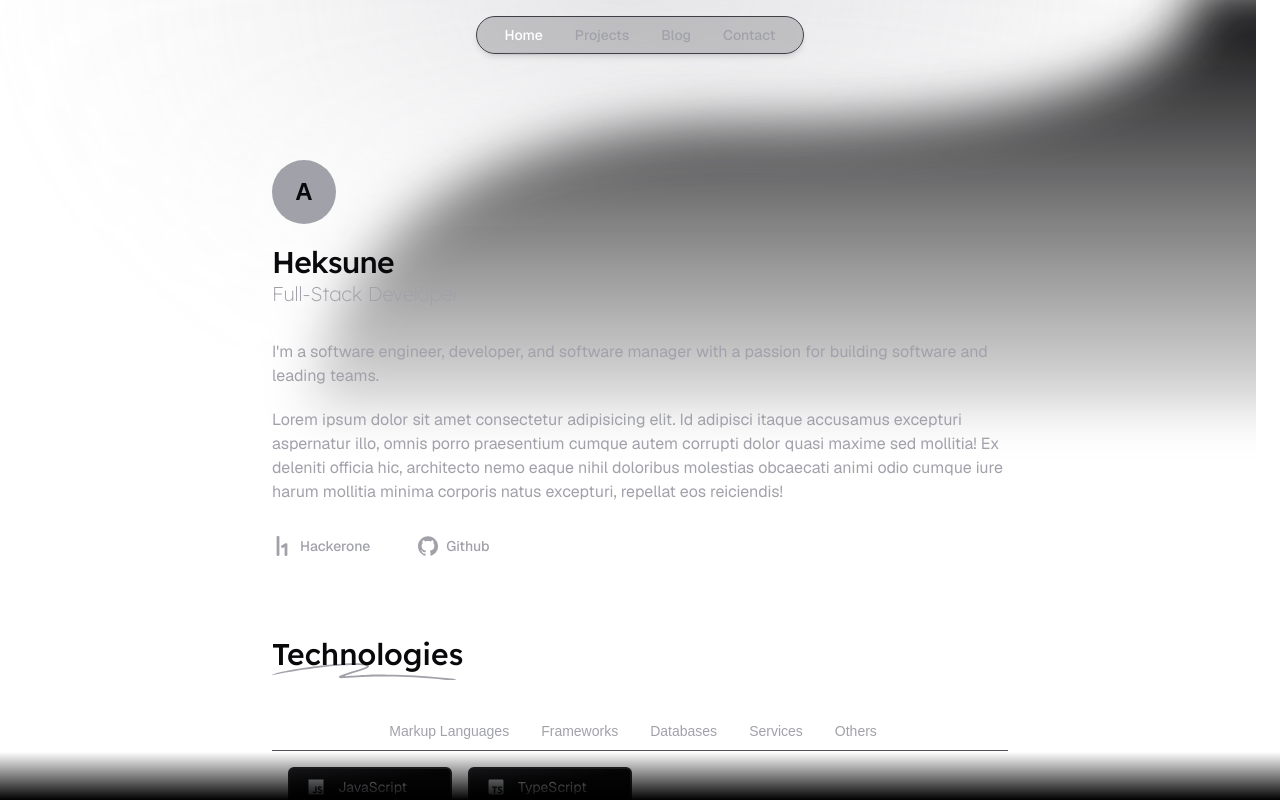
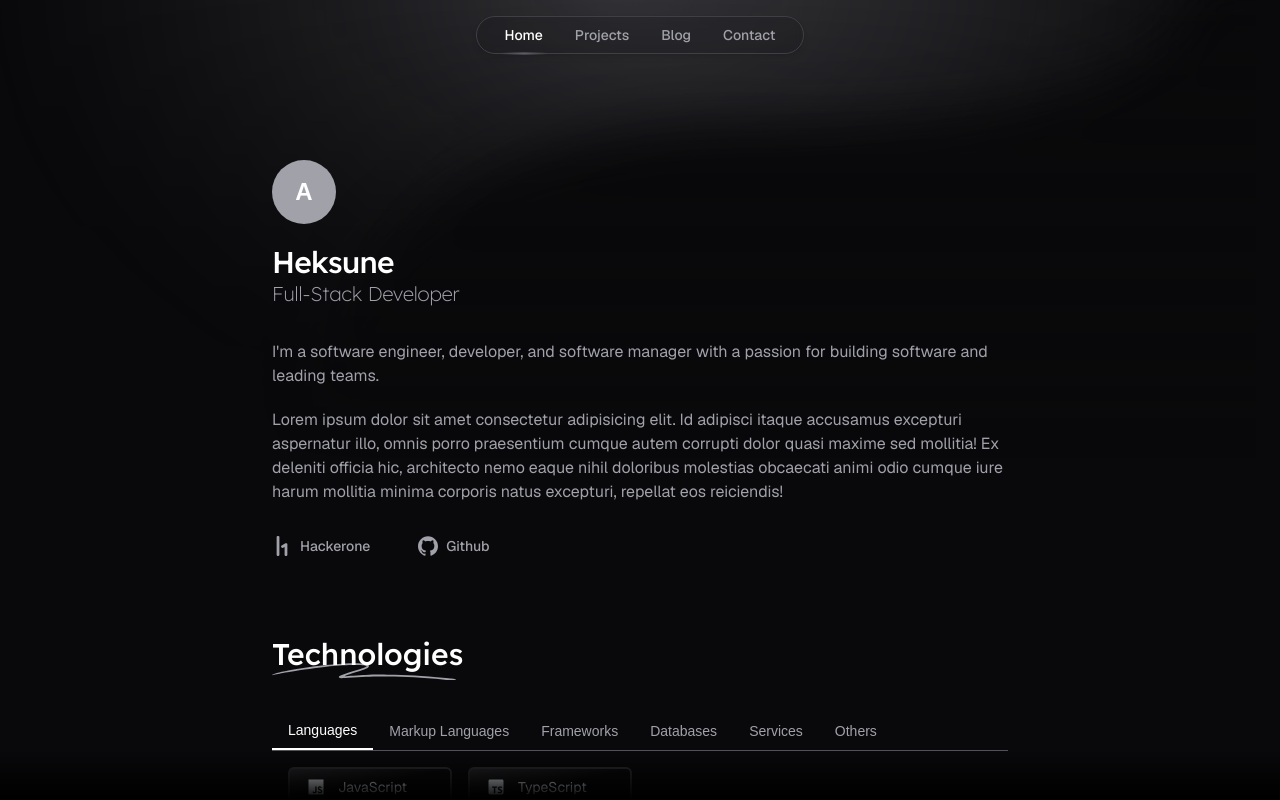
Before and after one commit to heksune/hek, a Next.js app: page / in a window 1280 px wide. Shown: the top 800 px of the page. Built offline with nearby package versions, Linux system fonts and the light colour scheme; no server answers.

Commit message:
Update globals.css

```diff
--- a/src/app/globals.css
+++ b/src/app/globals.css
@@ -3,8 +3,8 @@
 @tailwind utilities;
 
 :root {
-  --background: #ffffff;
-  --foreground: #09090B;
+  --background: #09090B;
+  --foreground: #ffffff;
 }
 
 body {
```
